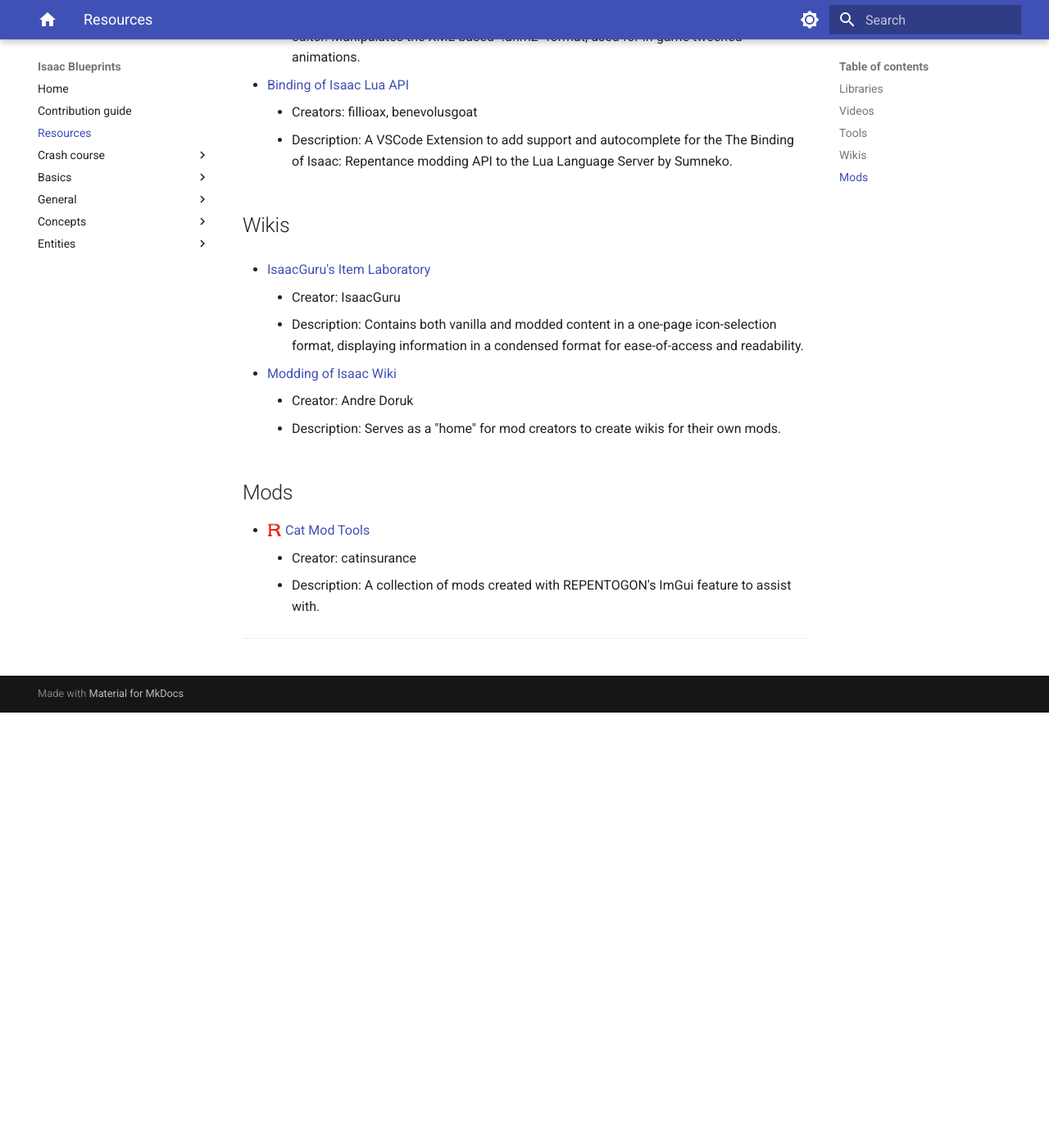
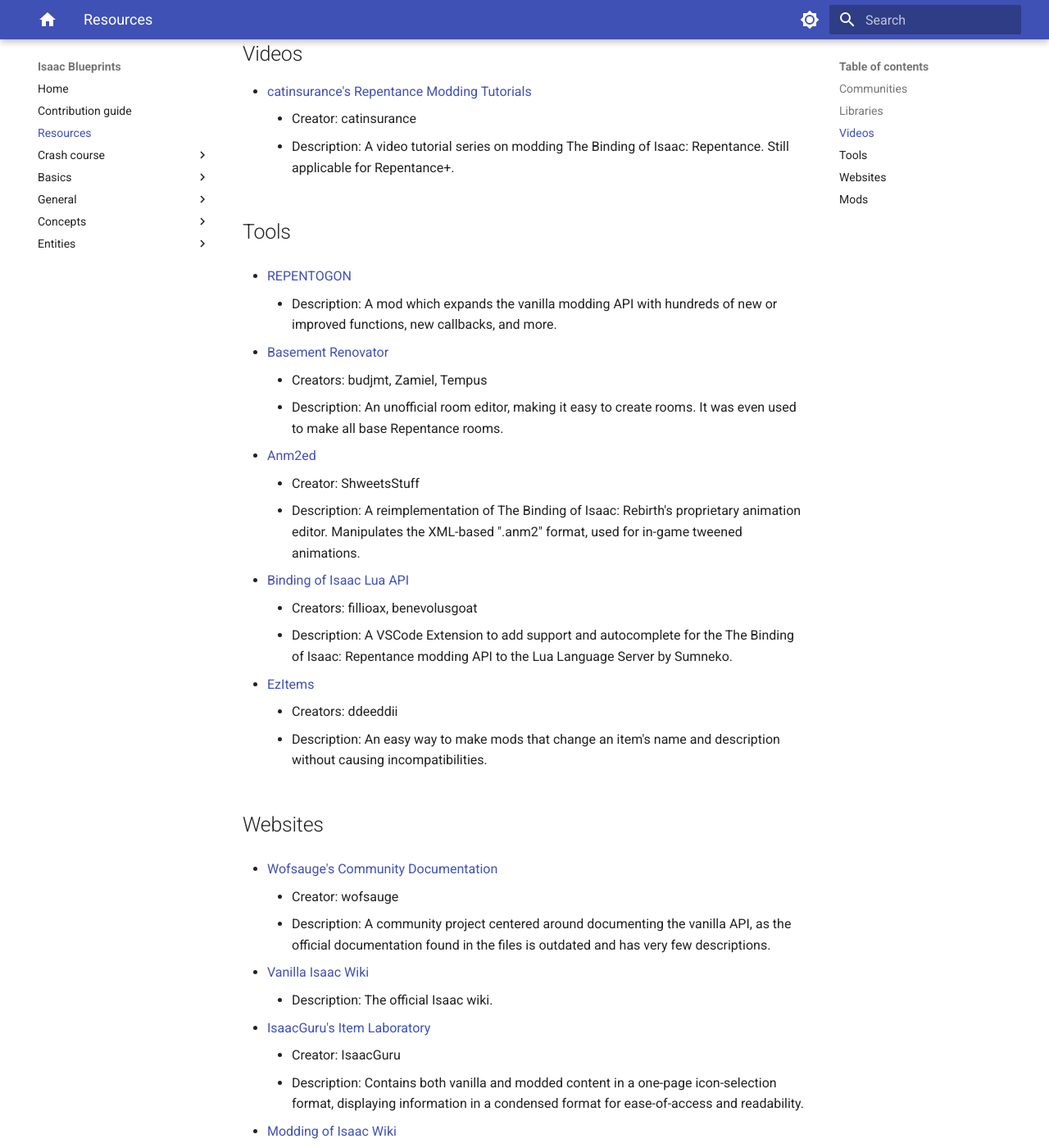
Before and after one commit to catinsurance/IsaacBlueprints, an MkDocs documentation site: the page built from docs/resources.md, in a window 1280 px wide and 1400 px high, scrolled down 1387 px. Shown: the whole window at 82% size. Built offline with MkDocs 1.6.1 and Material for MkDocs 9.7.7, drawn with Linux system fonts in a browser that asks for light colours; comment, search, counter and statistics services are not loaded; before the commit the page ends 2256 px from its top, so only the background shows below that; some of the changed text lies outside the part shown.

Commit message:
Expanded resources page

```diff
--- a/docs/resources.md
+++ b/docs/resources.md
@@ -11,10 +11,26 @@
     - REPENTOGON
 ---
 
+## Communities
+
+- [Modding of Isaac](https://discord.gg/modding-of-isaac-962027940131008653)<br>
+	- Description: The largest Discord community dedicated to Isaac modding.<br>
+
+- [The Binding of Isaac Official Discord](https://discord.gg/isaac)<br>
+	- Description: While not centered around modding, there are two modding-related channels that you can discuss in.<br>
+
 ## Libraries
 
-- [IsaacSaveManager](https://github.com/catinsurance/IsaacSaveManager)
-	- Creators: benevolusgoat, catinsurance
+- [StageAPI](https://github.com/Meowlala/BOIStageAPI15)<br>
+	- Creators: DeadInfinity<br>
+	- Description: A way to create custom stages, custom grid entities, and much more. Has little documentation and requires the ability to read its code.<br>
+
+- [Custom Health API (CHAPI)](https://github.com/TaigaTreant/isaac-chapi)<br>
+	- Creators: TaigaTreant<br>
+	- Description: A complete rewrite of the HP system that allows custom health types and more.
+
+- [IsaacSaveManager](https://github.com/catinsurance/IsaacSaveManager)<br>
+	- Creators: benevolusgoat, catinsurance<br>
 	- Description: A robust save manager that requires no other dependencies.
 
 - [HudHelper](https://github.com/BenevolusGoat/hud-helper)<br>
@@ -41,6 +57,9 @@
 
 ## Tools
 
+- [REPENTOGON](https://repentogon.com/)<br>
+	- Description: A mod which expands the vanilla modding API with hundreds of new or improved functions, new callbacks, and more.
+
 - [Basement Renovator](https://github.com/Basement-Renovator/basement-renovator)<br>
 	- Creators: budjmt, Zamiel, Tempus<br>
 	- Description: An unofficial room editor, making it easy to create rooms. It was even used to make all base Repentance rooms.
@@ -53,7 +72,18 @@
 	- Creators: fillioax, benevolusgoat<br>
 	- Description: A VSCode Extension to add support and autocomplete for the The Binding of Isaac: Repentance modding API to the Lua Language Server by Sumneko.
 
-## Wikis
+- [EzItems](https://isaac.d3d1.xyz/ezitems)<br>
+	- Creators: ddeeddii
+	- Description: An easy way to make mods that change an item's name and description without causing incompatibilities.
+
+## Websites
+
+- [Wofsauge's Community Documentation](wofsauge.github.io/IsaacDocs/rep/index.html)<br>
+	- Creator: wofsauge<br>
+	- Description: A community project centered around documenting the vanilla API, as the official documentation found in the files is outdated and has very few descriptions.
+
+- [Vanilla Isaac Wiki](https://bindingofisaacrebirth.wiki.gg/wiki/Binding_of_Isaac:_Rebirth_Wiki)<br>
+	- Description: The official Isaac wiki.
 
 - [IsaacGuru's Item Laboratory](https://isaacguru.com/)<br>
 	- Creator: IsaacGuru<br>
@@ -63,6 +93,10 @@
 	- Creator: Andre Doruk<br>
 	- Description: Serves as a "home" for mod creators to create wikis for their own mods.
 
+- [Unofficial Repentance API Issue Tracker](https://github.com/epfly6/RepentanceAPIIssueTracker)<br>
+	- Creator: fly_6<br>
+	- Description: A comprehensive bug tracker for the modding API that is sometimes checked by Nicalis developers.
+
 ## Mods
 
 - :modding-repentogon: [Cat Mod Tools](https://steamcommunity.com/workshop/filedetails/?id=3190954288)<br>
```
